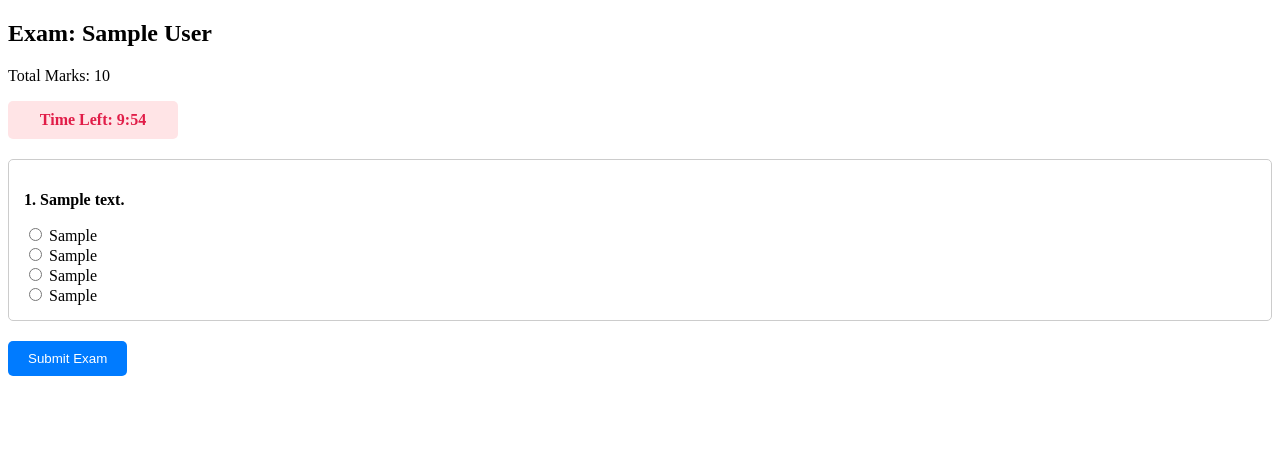
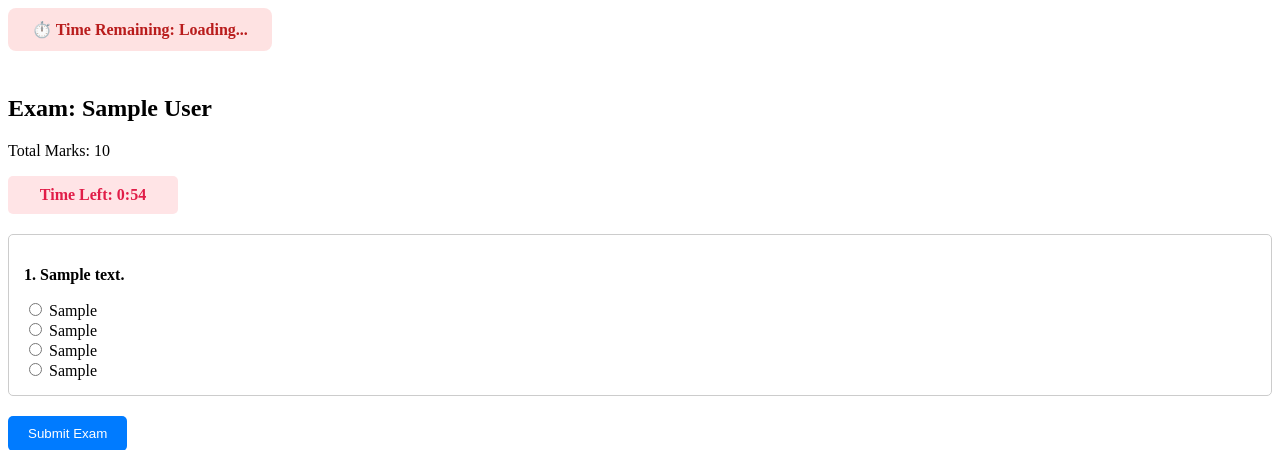
Before and after one commit to Saniya-S19/Online_exam_system, a Django app: template accounts/templates/take_exam.html in a window 1280 px wide. Shown: the top 450 px of the page. Run offline with Django 5.2, Linux system fonts and the light colour scheme; the template is opened without the code that fills it: values that come from a table or form of the project are taken from there, others are empty; tables that the repository leaves empty hold one stand-in row (values such as "Sample post").

Commit message:
dynamic timer

```diff
--- a/accounts/models.py
+++ b/accounts/models.py
@@ -4,6 +4,7 @@ from django.contrib.auth.models import User
 class Course(models.Model):
     course_name = models.CharField(max_length=100)
     total_marks = models.IntegerField()
+    time_limit = models.IntegerField(default=30, help_text="Duration in minutes")
 
     def __str__(self):
         return self.course_name
--- a/accounts/templates/dashboard.html
+++ b/accounts/templates/dashboard.html
@@ -167,7 +167,7 @@
                         <p>Total Marks: {{ course.total_marks }} &nbsp;&bull;&nbsp; Online Assessment</p>
                     </div>
 
-                    <a href="#" class="btn-arrow">&rarr;</a>
+                    <a href="{% url 'take_exam' course.id %}" class="btn-arrow">&rarr;</a>
                 </div>
             {% empty %}
                 <p style="color: #9ca3af;">No exams available right now.</p>
--- a/accounts/templates/take_exam.html
+++ b/accounts/templates/take_exam.html
@@ -4,6 +4,9 @@
     <title>NexaTest - {{ course.course_name }}</title>
 </head>
 <body>
+    <div style="background: #fee2e2; color: #b91c1c; padding: 0.75rem 1.5rem; border-radius: 8px; font-weight: 700; display: inline-block; margin-bottom: 1.5rem;">
+    ⏱️ Time Remaining: <span id="timer-display">Loading...</span>
+    </div>
     <h2>Exam: {{ course.course_name }}</h2>
     <p>Total Marks: {{ course.total_marks }}</p>
 
@@ -33,22 +36,18 @@
     </form>
 
     <script>
+    // Grabs the dynamic time limit from your Django model
+    let timeInSeconds = {{ course.time_limit }} * 60;
 
-        let timeInMinutes = 10;
-        let timeInSeconds = timeInMinutes * 60;
-
-
+    // Using your exact HTML IDs
     const timeDisplay = document.getElementById('time-display');
     const examForm = document.getElementById('examForm');
-
 
     const countdown = setInterval(function() {
         timeInSeconds--;
 
-
         let minutes = Math.floor(timeInSeconds / 60);
         let seconds = timeInSeconds % 60;
-
 
         if (seconds < 10) {
             seconds = "0" + seconds;
@@ -59,13 +58,14 @@
         if (timeInSeconds <= 0) {
             clearInterval(countdown);
             timeDisplay.textContent = "0:00";
-
             alert("Time is up! Submitting your exam automatically.");
 
+            // Make sure the form exists before trying to submit
+            if(examForm) {
                 examForm.submit();
+            }
         }
     }, 1000);
 </script>
-
 </body>
 </html>
```
Also changed, not shown: accounts/migrations/0002_course_time_limit.py (added). Lines whose indentation alone changed are shown as unchanged.
